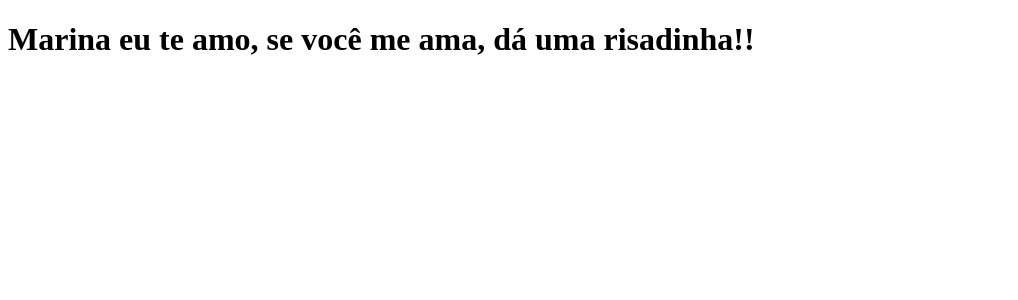
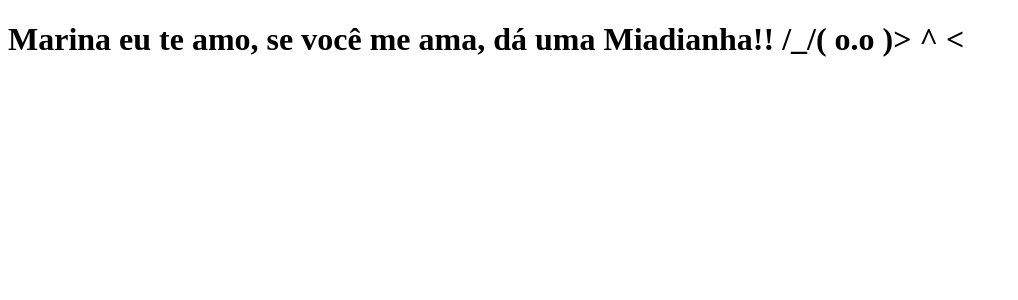
Before and after one commit to danielcsbatista/clone-tab-news, a Next.js app: page / in a window 1280 px wide. Shown: the top 300 px of the page, without its empty margins (0-1018 px from the left). Built offline with nearby package versions, Linux system fonts and the light colour scheme.

Commit message:
feat: change original text for a joker

```diff
--- a/pages/index.js
+++ b/pages/index.js
@@ -1,5 +1,7 @@
 const HOme = () => {
-  return <h1>Marina eu te amo, se você me ama, dá uma risadinha!!</h1>;
+  const frase =
+    "Marina eu te amo, se você me ama, dá uma Miadianha!! /_/( o.o )> ^ < ";
+  return <h1>{frase} </h1>;
 };
 
 export default HOme;
```
